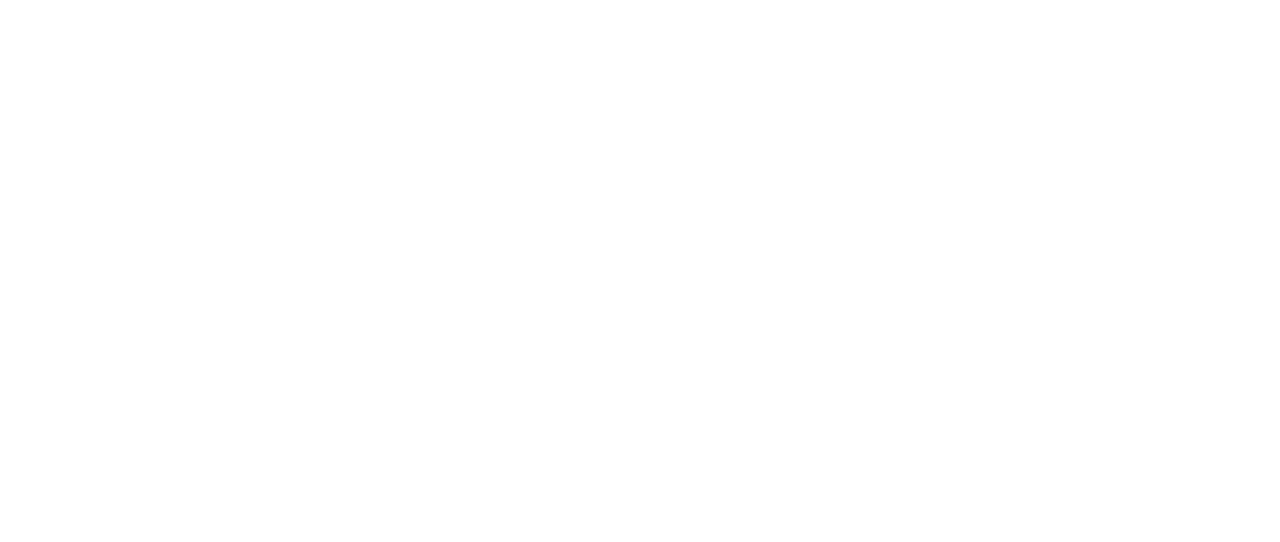
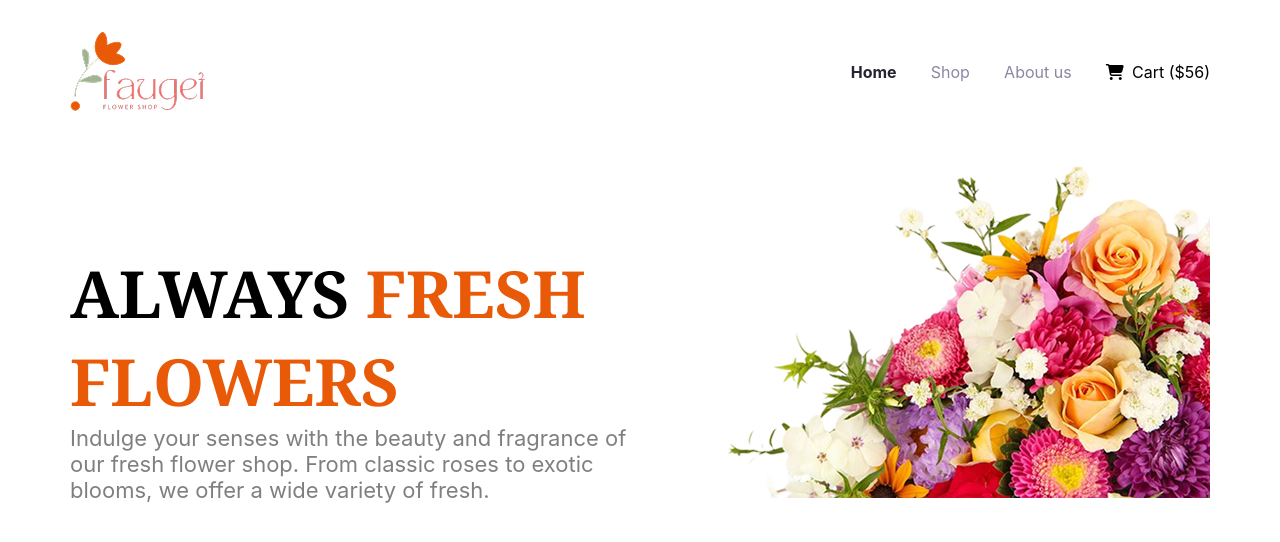
Before and after one commit to alamin363636/flower-assignment, a plain HTML site: page index.html in a window 1280 px wide. Drawn offline with Linux system fonts and the light colour scheme.

Commit message:
added the header part and made it responsive

```diff
--- a/flower.css
+++ b/flower.css
@@ -0,0 +1,121 @@
+/* * {
+  box-sizing: border-box;
+  padding: 0;
+  margin: 0;
+/* } */
+
+@import url("https://fonts.googleapis.com/css2?family=Noto+Serif:ital,wght@0,100..900;1,100..900&display=swap");
+
+.noto-serif-font {
+  font-family: "Noto Serif", serif;
+  font-optical-sizing: auto;
+  font-weight: 400;
+  font-style: normal;
+  font-variation-settings: "wdth" 100;
+}
+.navbar-start {
+  max-width: 1140px;
+  margin: 0 auto;
+  /* height: 71px; */
+}
+.navbar {
+  display: flex;
+  justify-content: space-between;
+  align-items: center;
+  /* gap: 48px; */
+  margin: 30px auto;
+}
+.logo-image {
+  display: block;
+}
+.home {
+  color: rgb(37, 36, 50);
+  font-family: Inter;
+  font-size: 16px;
+  font-weight: 700;
+  line-height: 24px;
+  text-decoration: none;
+  margin-left: 30px;
+}
+.shop {
+  color: rgb(137, 135, 161);
+  font-weight: 400;
+  font-family: Inter;
+  font-size: 16px;
+  line-height: 24px;
+  text-decoration: none;
+  margin-left: 30px;
+}
+.about-us {
+  color: rgb(137, 135, 161);
+  font-weight: 400;
+  font-family: Inter;
+  font-size: 16px;
+  line-height: 24px;
+  text-decoration: none;
+  margin-left: 30px;
+}
+.cart {
+  color: black;
+  font-weight: 400;
+  font-family: Inter;
+  font-size: 16px;
+  line-height: 24px;
+  text-decoration: none;
+}
+.cart-icon {
+  width: 22px;
+  height: 15px;
+
+  margin-left: 30px;
+}
+.orange-color {
+  color: rgb(233, 90, 8);
+}
+.banner-title {
+  font-size: 65px;
+  font-weight: 700;
+  margin: 0px;
+}
+.banner-description {
+  font-size: 22px;
+  font-weight: 400;
+  font-family: Inter;
+  color: rgba(0, 0, 0, 0.5);
+
+  margin: 0px;
+}
+
+.banner-text {
+  text-align: start;
+}
+.banner-start {
+  display: flex;
+  align-items: end;
+  justify-content: center;
+  max-width: 1140px;
+  margin: 0 auto;
+}
+
+/* responsive media query */
+@media screen and (max-width: 576px) {
+  .navbar {
+    align-items: center;
+  }
+  .home,
+  .shop,
+  .about-us {
+    display: none;
+  }
+  .logo-image {
+    height: 30%;
+  }
+
+  .banner-start {
+    flex-direction: column-reverse;
+    text-align: center;
+  }
+  .banner-text {
+    margin-top: 28px;
+  }
+}
--- a/index.html
+++ b/index.html
@@ -5,9 +5,55 @@
     <meta name="viewport" content="width=device-width, initial-scale=1.0" />
     <title>Flower Assignment</title>
     <link rel="stylesheet" href="flower.css" />
+    <script
+      src="https://kit.fontawesome.com/cc61890aff.js"
+      crossorigin="anonymous"
+    ></script>
   </head>
-  <body>
-    <header></header>
+  <body class="noto-serif-font">
+    <header>
+      <!-- navbar section part -->
+      <section class="navbar-start">
+        <nav class="navbar">
+          <!-- logo -->
+          <div class="logo">
+            <img class="logo-image" src="assets/logo.png" alt="" />
+          </div>
+          <!-- menu bar -->
+          <div class="menu">
+            <a class="home" href="">Home</a>
+            <a class="shop" href="">Shop</a>
+            <a class="about-us" href="">About us</a>
+            <!-- cart icon pat -->
+
+            <i class="fas fa-shopping-cart cart-icon"></i>
+            <a class="cart" href="">Cart ($56)</a>
+          </div>
+        </nav>
+      </section>
+      <!-- banner section part -->
+      <section class="banner-start">
+        <!-- banner written part -->
+        <div class="banner-text">
+          <h3 class="banner-title">
+            ALWAYS
+            <span class="orange-color"
+              >FRESH <br />
+              FLOWERS</span
+            >
+          </h3>
+          <p class="banner-description">
+            Indulge your senses with the beauty and fragrance of our fresh
+            flower shop. From classic roses to exotic blooms, we offer a wide
+            variety of fresh.
+          </p>
+        </div>
+        <!-- banner image par -->
+        <div class="banner-image">
+          <img src="assets/hero-flower.png" alt="" />
+        </div>
+      </section>
+    </header>
     <main></main>
     <footer></footer>
   </body>
```
